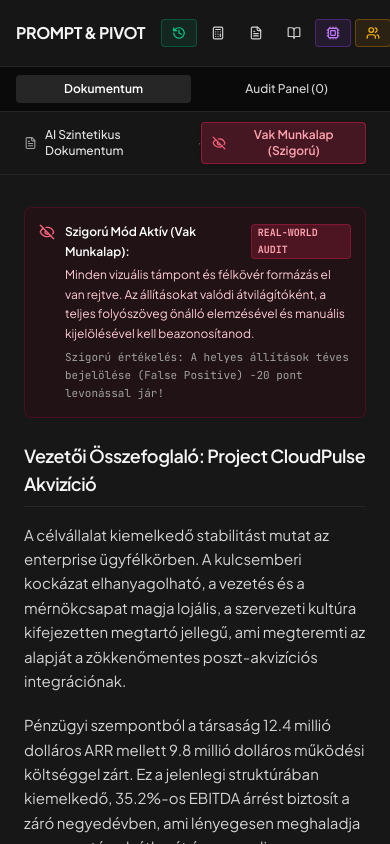
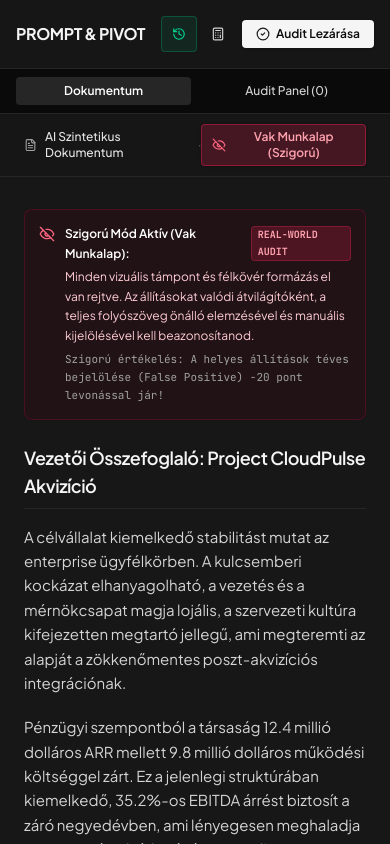
Before and after one commit to JB-del21/Promt-Pivot-AI-Due-Diligance-Audit-Workbench, a React (Vite) app: page / in a window 390 px wide. Built offline with nearby package versions, Linux system fonts and the light colour scheme.

Commit message:
feat: improve mobile responsiveness and touch support
Enhance layout for mobile devices by adding horizontal scrolling to the TopBar and AuditPanel, integrating touch events for text selection in the DocumentViewer, and adding a swipe hint to the cohort dashboard matrix.

```diff
--- a/src/components/AuditPanel.tsx
+++ b/src/components/AuditPanel.tsx
@@ -33,7 +33,7 @@
   onSubmitAudit,
 }) => {
   return (
-    <aside className="w-full lg:w-[480px] xl:w-[520px] bg-neutral-950 border-l border-neutral-800 flex flex-col h-full overflow-hidden select-none">
+    <aside className="w-full lg:w-[480px] xl:w-[520px] bg-neutral-950 border-t lg:border-t-0 lg:border-l border-neutral-800 flex flex-col h-full overflow-hidden select-none">
       {/* Pane Subheader */}
       <div className="px-5 py-2.5 border-b border-neutral-800 bg-neutral-900/60 flex items-center justify-between text-xs text-neutral-400">
         <div className="flex items-center gap-2">
--- a/src/components/CohortDashboardView.tsx
+++ b/src/components/CohortDashboardView.tsx
@@ -481,6 +481,12 @@
               </div>
             </div>
 
+            {/* Mobile Swipe Hint */}
+            <div className="lg:hidden px-4 py-2 bg-neutral-950/90 border-b border-neutral-800 text-[11px] text-amber-400 font-mono flex items-center justify-between">
+              <span>Görgess jobbra a teljes hőtérkép mátrixhoz →</span>
+              <span>{filteredParticipants.length} fő</span>
+            </div>
+
             {/* Matrix Table */}
             <div className="overflow-x-auto">
               <table className="w-full text-left border-collapse text-xs">
--- a/src/components/TopBar.tsx
+++ b/src/components/TopBar.tsx
@@ -63,12 +63,12 @@
           </button>
         </div>
 
-        {/* Zone 2: Navigation & Diagnostic Tools */}
-        <nav className="flex items-center gap-1 sm:gap-2 text-xs font-medium text-neutral-200">
+        {/* Zone 2: Navigation & Diagnostic Tools - Scrollable on narrow mobile */}
+        <nav className="flex items-center gap-1 sm:gap-2 text-xs font-medium text-neutral-200 overflow-x-auto no-scrollbar py-1 max-w-full">
           {/* User History & Certificate Log */}
           <button
             onClick={() => setIsHistoryModalOpen(true)}
-            className="flex items-center gap-1.5 px-2.5 py-1.5 rounded bg-emerald-500/10 hover:bg-emerald-500/20 text-emerald-300 border border-emerald-500/30 transition-all font-medium focus:outline-none focus:ring-2 focus:ring-emerald-500"
+            className="flex items-center gap-1.5 px-2.5 py-2 sm:py-1.5 rounded bg-emerald-500/10 hover:bg-emerald-500/20 text-emerald-300 border border-emerald-500/30 transition-all font-medium shrink-0 focus:outline-none focus:ring-2 focus:ring-emerald-500 min-h-[36px] sm:min-h-0"
             title="Előzmények & SHA-256 Audit Tanúsítványok"
           >
             <History className="w-3.5 h-3.5 text-emerald-400" />
@@ -77,7 +77,7 @@
 
           <button
             onClick={() => setIsCalculatorOpen(true)}
-            className="flex items-center gap-1.5 px-2.5 py-1.5 rounded hover:bg-neutral-800 text-neutral-200 hover:text-white transition-colors focus:outline-none focus:ring-2 focus:ring-emerald-500"
+            className="flex items-center gap-1.5 px-2.5 py-2 sm:py-1.5 rounded hover:bg-neutral-800 text-neutral-200 hover:text-white transition-colors shrink-0 focus:outline-none focus:ring-2 focus:ring-emerald-500 min-h-[36px] sm:min-h-0"
             title="Pénzügyi és megtérülési gyorstesztelő"
           >
             <Calculator className="w-3.5 h-3.5 text-neutral-300" />
@@ -86,7 +86,7 @@
 
           <button
             onClick={() => setIsDocumentationModalOpen(true)}
-            className="flex items-center gap-1.5 px-2.5 py-1.5 rounded hover:bg-neutral-800 text-neutral-200 hover:text-white transition-colors focus:outline-none focus:ring-2 focus:ring-emerald-500"
+            className="flex items-center gap-1.5 px-2.5 py-2 sm:py-1.5 rounded hover:bg-neutral-800 text-neutral-200 hover:text-white transition-colors shrink-0 focus:outline-none focus:ring-2 focus:ring-emerald-500 min-h-[36px] sm:min-h-0"
             title="Rendszerdokumentáció, kiértékelési szabályzat és korlátok"
           >
             <FileText className="w-3.5 h-3.5 text-neutral-300" />
@@ -95,7 +95,7 @@
 
           <button
             onClick={() => setIsPodcastModalOpen(true)}
-            className="flex items-center gap-1.5 px-2.5 py-1.5 rounded hover:bg-neutral-800 text-neutral-200 hover:text-white transition-colors focus:outline-none focus:ring-2 focus:ring-emerald-500"
+            className="flex items-center gap-1.5 px-2.5 py-2 sm:py-1.5 rounded hover:bg-neutral-800 text-neutral-200 hover:text-white transition-colors shrink-0 focus:outline-none focus:ring-2 focus:ring-emerald-500 min-h-[36px] sm:min-h-0"
             title="Világgazdaság podcast háttér és módszertan"
           >
             <BookOpen className="w-3.5 h-3.5 text-neutral-300" />
@@ -104,7 +104,7 @@
 
           <button
             onClick={() => setIsBenchmarkModalOpen(true)}
-            className="flex items-center gap-1.5 px-2.5 py-1.5 rounded bg-purple-500/10 hover:bg-purple-500/20 text-purple-300 border border-purple-500/30 transition-all font-medium focus:outline-none focus:ring-2 focus:ring-purple-500"
+            className="flex items-center gap-1.5 px-2.5 py-2 sm:py-1.5 rounded bg-purple-500/10 hover:bg-purple-500/20 text-purple-300 border border-purple-500/30 transition-all font-medium shrink-0 focus:outline-none focus:ring-2 focus:ring-purple-500 min-h-[36px] sm:min-h-0"
             title="AI Benchmark Aréna: Humán Auditor vs. Gemini / Claude / GPT-4o"
           >
             <Cpu className="w-3.5 h-3.5 text-purple-400" />
@@ -114,7 +114,7 @@
           {/* Cohort Analytics & Heatmap Navigation */}
           <button
             onClick={() => setActiveView(activeView === 'COHORT' ? 'WORKBENCH' : 'COHORT')}
-            className={`flex items-center gap-1.5 px-2.5 py-1.5 rounded transition-all font-medium focus:outline-none focus:ring-2 focus:ring-amber-400 ${
+            className={`flex items-center gap-1.5 px-2.5 py-2 sm:py-1.5 rounded transition-all font-medium shrink-0 focus:outline-none focus:ring-2 focus:ring-amber-400 min-h-[36px] sm:min-h-0 ${
               activeView === 'COHORT'
                 ? 'bg-amber-400 text-neutral-950 font-bold shadow-sm'
                 : 'bg-amber-500/10 hover:bg-amber-500/20 text-amber-300 border border-amber-500/30'
@@ -126,14 +126,14 @@
           </button>
 
           {/* Timer & Audit Counter */}
-          <div className="flex items-center gap-2 px-3 py-1 bg-neutral-950 rounded border border-neutral-800 text-neutral-200 text-xs font-mono ml-1">
+          <div className="flex items-center gap-2 px-3 py-1.5 sm:py-1 bg-neutral-950 rounded border border-neutral-800 text-neutral-200 text-xs font-mono ml-1 shrink-0">
             <Clock className={`w-3.5 h-3.5 ${isTimeOver ? 'text-rose-400 animate-pulse' : 'text-neutral-400'}`} />
             <span className={isTimeOver ? 'text-rose-400 font-semibold' : ''}>
               {formatTime(elapsedSeconds)}
             </span>
             <span className="text-neutral-600">/</span>
             <span className="text-neutral-300" title="Jelölt gyanús pontok">
-              {annotations.length} jelölve
+              {annotations.length}
             </span>
           </div>
         </nav>
```
Also changed, not shown: src/components/DocumentViewer.tsx (+20 -14 lines).
